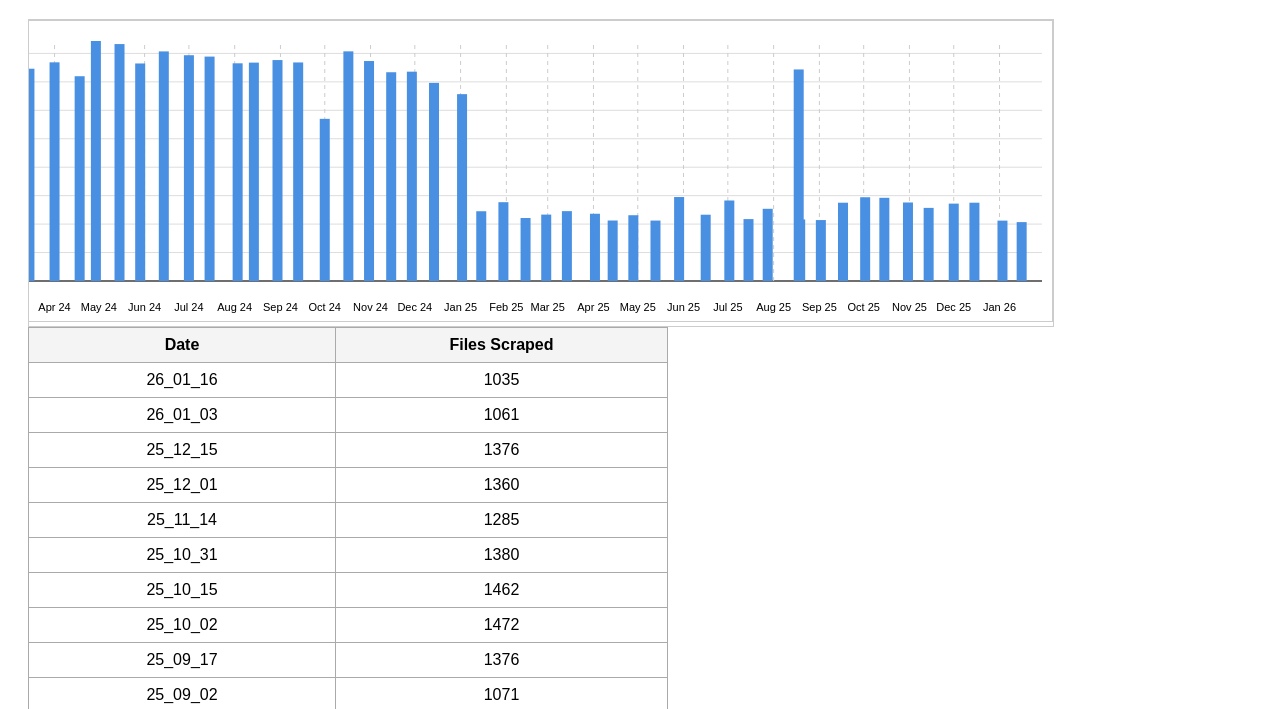
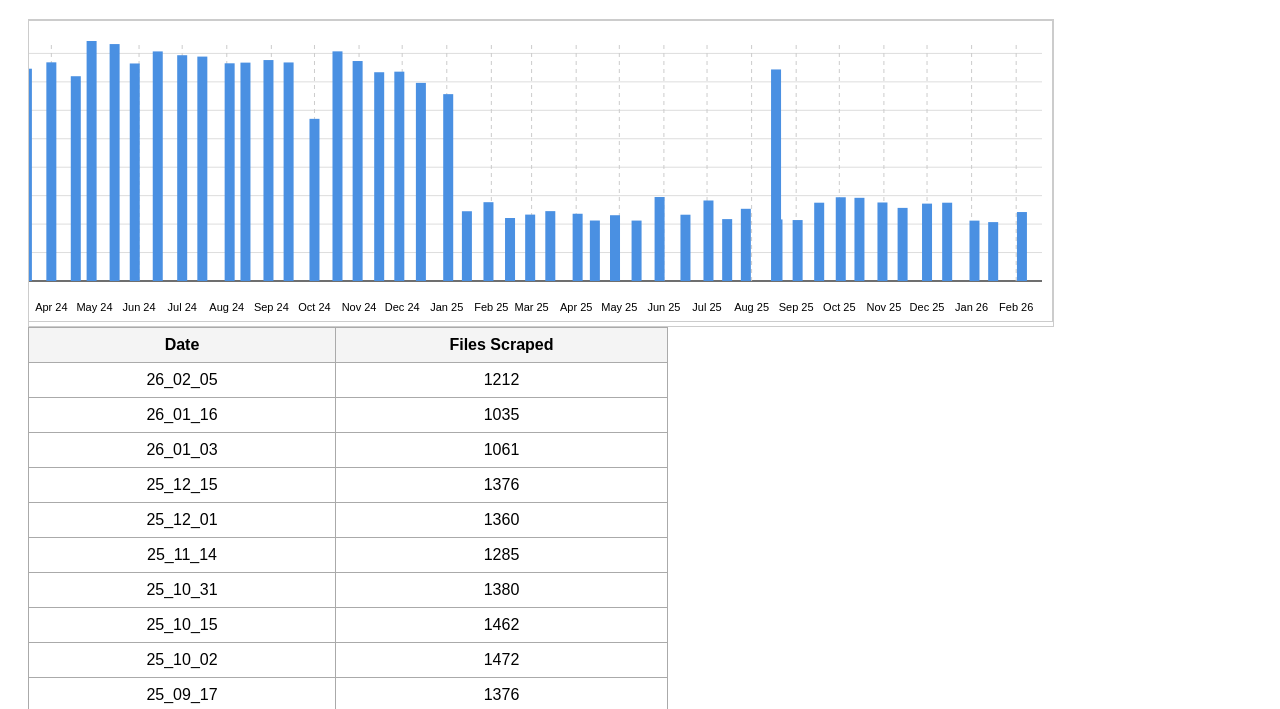
Before and after one commit to simiboy/pk_mbvk_scrape, a plain HTML site: page index.html in a window 1280 px wide. Shown: the part 89-798 px from the top of the page. Drawn offline with Linux system fonts and the light colour scheme.

Commit message:
deploy: simiboy/pk_mbvk_scrape_code@aced5c9b5de3db730e55a3e135eaa3b0480ce35b

```diff
--- a/index.html
+++ b/index.html
@@ -63,255 +63,262 @@
         <text x="70" y="36.403982930298724" font-size="10" text-anchor="end">4000</text>
 
 
-        <text x="68.18791946308725" y="290" font-size="11" text-anchor="middle">Jan 24</text>
-        <line x1="68.18791946308725" y1="260.0" x2="68.18791946308725" y2="20.0"
+        <text x="68.49673202614379" y="290" font-size="11" text-anchor="middle">Jan 24</text>
+        <line x1="68.49673202614379" y1="260.0" x2="68.49673202614379" y2="20.0"
               stroke="#ccc" stroke-width="1" stroke-dasharray="4 4" />
 
-        <text x="113.95973154362416" y="290" font-size="11" text-anchor="middle">Feb 24</text>
-        <line x1="113.95973154362416" y1="260.0" x2="113.95973154362416" y2="20.0"
+        <text x="113.07189542483661" y="290" font-size="11" text-anchor="middle">Feb 24</text>
+        <line x1="113.07189542483661" y1="260.0" x2="113.07189542483661" y2="20.0"
               stroke="#ccc" stroke-width="1" stroke-dasharray="4 4" />
 
-        <text x="156.77852348993287" y="290" font-size="11" text-anchor="middle">Mar 24</text>
-        <line x1="156.77852348993287" y1="260.0" x2="156.77852348993287" y2="20.0"
+        <text x="154.77124183006535" y="290" font-size="11" text-anchor="middle">Mar 24</text>
+        <line x1="154.77124183006535" y1="260.0" x2="154.77124183006535" y2="20.0"
               stroke="#ccc" stroke-width="1" stroke-dasharray="4 4" />
 
-        <text x="202.5503355704698" y="290" font-size="11" text-anchor="middle">Apr 24</text>
-        <line x1="202.5503355704698" y1="260.0" x2="202.5503355704698" y2="20.0"
+        <text x="199.34640522875816" y="290" font-size="11" text-anchor="middle">Apr 24</text>
+        <line x1="199.34640522875816" y1="260.0" x2="199.34640522875816" y2="20.0"
               stroke="#ccc" stroke-width="1" stroke-dasharray="4 4" />
 
-        <text x="246.8456375838926" y="290" font-size="11" text-anchor="middle">May 24</text>
-        <line x1="246.8456375838926" y1="260.0" x2="246.8456375838926" y2="20.0"
+        <text x="242.48366013071896" y="290" font-size="11" text-anchor="middle">May 24</text>
+        <line x1="242.48366013071896" y1="260.0" x2="242.48366013071896" y2="20.0"
               stroke="#ccc" stroke-width="1" stroke-dasharray="4 4" />
 
-        <text x="292.6174496644295" y="290" font-size="11" text-anchor="middle">Jun 24</text>
-        <line x1="292.6174496644295" y1="260.0" x2="292.6174496644295" y2="20.0"
+        <text x="287.05882352941177" y="290" font-size="11" text-anchor="middle">Jun 24</text>
+        <line x1="287.05882352941177" y1="260.0" x2="287.05882352941177" y2="20.0"
               stroke="#ccc" stroke-width="1" stroke-dasharray="4 4" />
 
-        <text x="336.9127516778523" y="290" font-size="11" text-anchor="middle">Jul 24</text>
-        <line x1="336.9127516778523" y1="260.0" x2="336.9127516778523" y2="20.0"
+        <text x="330.19607843137254" y="290" font-size="11" text-anchor="middle">Jul 24</text>
+        <line x1="330.19607843137254" y1="260.0" x2="330.19607843137254" y2="20.0"
               stroke="#ccc" stroke-width="1" stroke-dasharray="4 4" />
 
-        <text x="382.68456375838923" y="290" font-size="11" text-anchor="middle">Aug 24</text>
-        <line x1="382.68456375838923" y1="260.0" x2="382.68456375838923" y2="20.0"
+        <text x="374.7712418300654" y="290" font-size="11" text-anchor="middle">Aug 24</text>
+        <line x1="374.7712418300654" y1="260.0" x2="374.7712418300654" y2="20.0"
               stroke="#ccc" stroke-width="1" stroke-dasharray="4 4" />
 
-        <text x="428.4563758389262" y="290" font-size="11" text-anchor="middle">Sep 24</text>
-        <line x1="428.4563758389262" y1="260.0" x2="428.4563758389262" y2="20.0"
+        <text x="419.34640522875816" y="290" font-size="11" text-anchor="middle">Sep 24</text>
+        <line x1="419.34640522875816" y1="260.0" x2="419.34640522875816" y2="20.0"
               stroke="#ccc" stroke-width="1" stroke-dasharray="4 4" />
 
-        <text x="472.751677852349" y="290" font-size="11" text-anchor="middle">Oct 24</text>
-        <line x1="472.751677852349" y1="260.0" x2="472.751677852349" y2="20.0"
+        <text x="462.48366013071893" y="290" font-size="11" text-anchor="middle">Oct 24</text>
+        <line x1="462.48366013071893" y1="260.0" x2="462.48366013071893" y2="20.0"
               stroke="#ccc" stroke-width="1" stroke-dasharray="4 4" />
 
-        <text x="518.5234899328859" y="290" font-size="11" text-anchor="middle">Nov 24</text>
-        <line x1="518.5234899328859" y1="260.0" x2="518.5234899328859" y2="20.0"
+        <text x="507.05882352941177" y="290" font-size="11" text-anchor="middle">Nov 24</text>
+        <line x1="507.05882352941177" y1="260.0" x2="507.05882352941177" y2="20.0"
               stroke="#ccc" stroke-width="1" stroke-dasharray="4 4" />
 
-        <text x="562.8187919463087" y="290" font-size="11" text-anchor="middle">Dec 24</text>
-        <line x1="562.8187919463087" y1="260.0" x2="562.8187919463087" y2="20.0"
+        <text x="550.1960784313726" y="290" font-size="11" text-anchor="middle">Dec 24</text>
+        <line x1="550.1960784313726" y1="260.0" x2="550.1960784313726" y2="20.0"
               stroke="#ccc" stroke-width="1" stroke-dasharray="4 4" />
 
-        <text x="608.5906040268457" y="290" font-size="11" text-anchor="middle">Jan 25</text>
-        <line x1="608.5906040268457" y1="260.0" x2="608.5906040268457" y2="20.0"
+        <text x="594.7712418300654" y="290" font-size="11" text-anchor="middle">Jan 25</text>
+        <line x1="594.7712418300654" y1="260.0" x2="594.7712418300654" y2="20.0"
               stroke="#ccc" stroke-width="1" stroke-dasharray="4 4" />
 
-        <text x="654.3624161073826" y="290" font-size="11" text-anchor="middle">Feb 25</text>
-        <line x1="654.3624161073826" y1="260.0" x2="654.3624161073826" y2="20.0"
+        <text x="639.3464052287582" y="290" font-size="11" text-anchor="middle">Feb 25</text>
+        <line x1="639.3464052287582" y1="260.0" x2="639.3464052287582" y2="20.0"
               stroke="#ccc" stroke-width="1" stroke-dasharray="4 4" />
 
-        <text x="695.7046979865772" y="290" font-size="11" text-anchor="middle">Mar 25</text>
-        <line x1="695.7046979865772" y1="260.0" x2="695.7046979865772" y2="20.0"
+        <text x="679.6078431372548" y="290" font-size="11" text-anchor="middle">Mar 25</text>
+        <line x1="679.6078431372548" y1="260.0" x2="679.6078431372548" y2="20.0"
               stroke="#ccc" stroke-width="1" stroke-dasharray="4 4" />
 
-        <text x="741.4765100671141" y="290" font-size="11" text-anchor="middle">Apr 25</text>
-        <line x1="741.4765100671141" y1="260.0" x2="741.4765100671141" y2="20.0"
+        <text x="724.1830065359477" y="290" font-size="11" text-anchor="middle">Apr 25</text>
+        <line x1="724.1830065359477" y1="260.0" x2="724.1830065359477" y2="20.0"
               stroke="#ccc" stroke-width="1" stroke-dasharray="4 4" />
 
-        <text x="785.771812080537" y="290" font-size="11" text-anchor="middle">May 25</text>
-        <line x1="785.771812080537" y1="260.0" x2="785.771812080537" y2="20.0"
+        <text x="767.3202614379085" y="290" font-size="11" text-anchor="middle">May 25</text>
+        <line x1="767.3202614379085" y1="260.0" x2="767.3202614379085" y2="20.0"
               stroke="#ccc" stroke-width="1" stroke-dasharray="4 4" />
 
-        <text x="831.5436241610738" y="290" font-size="11" text-anchor="middle">Jun 25</text>
-        <line x1="831.5436241610738" y1="260.0" x2="831.5436241610738" y2="20.0"
+        <text x="811.8954248366013" y="290" font-size="11" text-anchor="middle">Jun 25</text>
+        <line x1="811.8954248366013" y1="260.0" x2="811.8954248366013" y2="20.0"
               stroke="#ccc" stroke-width="1" stroke-dasharray="4 4" />
 
-        <text x="875.8389261744966" y="290" font-size="11" text-anchor="middle">Jul 25</text>
-        <line x1="875.8389261744966" y1="260.0" x2="875.8389261744966" y2="20.0"
+        <text x="855.0326797385621" y="290" font-size="11" text-anchor="middle">Jul 25</text>
+        <line x1="855.0326797385621" y1="260.0" x2="855.0326797385621" y2="20.0"
               stroke="#ccc" stroke-width="1" stroke-dasharray="4 4" />
 
-        <text x="921.6107382550335" y="290" font-size="11" text-anchor="middle">Aug 25</text>
-        <line x1="921.6107382550335" y1="260.0" x2="921.6107382550335" y2="20.0"
+        <text x="899.6078431372549" y="290" font-size="11" text-anchor="middle">Aug 25</text>
+        <line x1="899.6078431372549" y1="260.0" x2="899.6078431372549" y2="20.0"
               stroke="#ccc" stroke-width="1" stroke-dasharray="4 4" />
 
-        <text x="967.3825503355705" y="290" font-size="11" text-anchor="middle">Sep 25</text>
-        <line x1="967.3825503355705" y1="260.0" x2="967.3825503355705" y2="20.0"
+        <text x="944.1830065359477" y="290" font-size="11" text-anchor="middle">Sep 25</text>
+        <line x1="944.1830065359477" y1="260.0" x2="944.1830065359477" y2="20.0"
               stroke="#ccc" stroke-width="1" stroke-dasharray="4 4" />
 
-        <text x="1011.6778523489933" y="290" font-size="11" text-anchor="middle">Oct 25</text>
-        <line x1="1011.6778523489933" y1="260.0" x2="1011.6778523489933" y2="20.0"
+        <text x="987.3202614379085" y="290" font-size="11" text-anchor="middle">Oct 25</text>
+        <line x1="987.3202614379085" y1="260.0" x2="987.3202614379085" y2="20.0"
               stroke="#ccc" stroke-width="1" stroke-dasharray="4 4" />
 
-        <text x="1057.4496644295302" y="290" font-size="11" text-anchor="middle">Nov 25</text>
-        <line x1="1057.4496644295302" y1="260.0" x2="1057.4496644295302" y2="20.0"
+        <text x="1031.8954248366013" y="290" font-size="11" text-anchor="middle">Nov 25</text>
+        <line x1="1031.8954248366013" y1="260.0" x2="1031.8954248366013" y2="20.0"
               stroke="#ccc" stroke-width="1" stroke-dasharray="4 4" />
 
-        <text x="1101.744966442953" y="290" font-size="11" text-anchor="middle">Dec 25</text>
-        <line x1="1101.744966442953" y1="260.0" x2="1101.744966442953" y2="20.0"
+        <text x="1075.0326797385621" y="290" font-size="11" text-anchor="middle">Dec 25</text>
+        <line x1="1075.0326797385621" y1="260.0" x2="1075.0326797385621" y2="20.0"
               stroke="#ccc" stroke-width="1" stroke-dasharray="4 4" />
 
-        <text x="1147.5167785234898" y="290" font-size="11" text-anchor="middle">Jan 26</text>
-        <line x1="1147.5167785234898" y1="260.0" x2="1147.5167785234898" y2="20.0"
+        <text x="1119.6078431372548" y="290" font-size="11" text-anchor="middle">Jan 26</text>
+        <line x1="1119.6078431372548" y1="260.0" x2="1119.6078431372548" y2="20.0"
+              stroke="#ccc" stroke-width="1" stroke-dasharray="4 4" />
+
+        <text x="1164.1830065359477" y="290" font-size="11" text-anchor="middle">Feb 26</text>
+        <line x1="1164.1830065359477" y1="260.0" x2="1164.1830065359477" y2="20.0"
               stroke="#ccc" stroke-width="1" stroke-dasharray="4 4" />
 
 
-        <rect x="85.33557046979865" y="73.99715504978664" width="10" height="186.00284495021336"
+        <rect x="85.06535947712419" y="73.99715504978664" width="10" height="186.00284495021336"
               fill="#4A90E2" />
 
-        <rect x="104.53020134228188" y="59.715504978662864" width="10" height="200.28449502133714"
+        <rect x="103.75816993464052" y="59.715504978662864" width="10" height="200.28449502133714"
               fill="#4A90E2" />
 
-        <rect x="129.63087248322148" y="55.90327169274536" width="10" height="204.09672830725464"
+        <rect x="128.20261437908496" y="55.90327169274536" width="10" height="204.09672830725464"
               fill="#4A90E2" />
 
-        <rect x="151.77852348993287" y="45.54765291607396" width="10" height="214.45234708392604"
+        <rect x="149.77124183006535" y="45.54765291607396" width="10" height="214.45234708392604"
               fill="#4A90E2" />
 
-        <rect x="172.4496644295302" y="47.70981507823612" width="10" height="212.29018492176388"
+        <rect x="169.90196078431373" y="47.70981507823612" width="10" height="212.29018492176388"
               fill="#4A90E2" />
 
-        <rect x="197.5503355704698" y="41.337126600284506" width="10" height="218.6628733997155"
+        <rect x="194.34640522875816" y="41.337126600284506" width="10" height="218.6628733997155"
               fill="#4A90E2" />
 
-        <rect x="222.6510067114094" y="55.220483641536276" width="10" height="204.77951635846372"
+        <rect x="218.79084967320262" y="55.220483641536276" width="10" height="204.77951635846372"
               fill="#4A90E2" />
 
-        <rect x="238.89261744966444" y="20.0" width="10" height="240.0"
+        <rect x="234.60784313725492" y="20.0" width="10" height="240.0"
               fill="#4A90E2" />
 
-        <rect x="262.51677852348996" y="23.072546230440963" width="10" height="236.92745376955904"
+        <rect x="257.6143790849673" y="23.072546230440963" width="10" height="236.92745376955904"
               fill="#4A90E2" />
 
-        <rect x="283.18791946308727" y="42.475106685632994" width="10" height="217.524893314367"
+        <rect x="277.7450980392157" y="42.475106685632994" width="10" height="217.524893314367"
               fill="#4A90E2" />
 
-        <rect x="306.81208053691273" y="30.412517780938856" width="10" height="229.58748221906114"
+        <rect x="300.7516339869281" y="30.412517780938856" width="10" height="229.58748221906114"
               fill="#4A90E2" />
 
-        <rect x="331.9127516778523" y="34.22475106685633" width="10" height="225.77524893314367"
+        <rect x="325.19607843137254" y="34.22475106685633" width="10" height="225.77524893314367"
               fill="#4A90E2" />
 
-        <rect x="352.5838926174497" y="35.59032716927453" width="10" height="224.40967283072547"
+        <rect x="345.3267973856209" y="35.59032716927453" width="10" height="224.40967283072547"
               fill="#4A90E2" />
 
-        <rect x="380.63758389261744" y="42.30440967283073" width="10" height="217.69559032716927"
+        <rect x="372.6470588235294" y="42.30440967283073" width="10" height="217.69559032716927"
               fill="#4A90E2" />
 
-        <rect x="396.8791946308725" y="41.621621621621614" width="10" height="218.3783783783784"
+        <rect x="388.4640522875817" y="41.621621621621614" width="10" height="218.3783783783784"
               fill="#4A90E2" />
 
-        <rect x="420.503355704698" y="39.06116642958747" width="10" height="220.93883357041253"
+        <rect x="411.47058823529414" y="39.06116642958747" width="10" height="220.93883357041253"
               fill="#4A90E2" />
 
-        <rect x="441.1744966442953" y="41.45092460881935" width="10" height="218.54907539118065"
+        <rect x="431.6013071895425" y="41.45092460881935" width="10" height="218.54907539118065"
               fill="#4A90E2" />
 
-        <rect x="467.751677852349" y="97.83783783783784" width="10" height="162.16216216216216"
+        <rect x="457.48366013071893" y="97.83783783783784" width="10" height="162.16216216216216"
               fill="#4A90E2" />
 
-        <rect x="491.37583892617454" y="30.355618776671406" width="10" height="229.6443812233286"
+        <rect x="480.4901960784314" y="30.355618776671406" width="10" height="229.6443812233286"
               fill="#4A90E2" />
 
-        <rect x="512.0469798657718" y="40.0284495021337" width="10" height="219.9715504978663"
+        <rect x="500.62091503267976" y="40.0284495021337" width="10" height="219.9715504978663"
               fill="#4A90E2" />
 
-        <rect x="534.1946308724832" y="51.23755334281651" width="10" height="208.7624466571835"
+        <rect x="522.1895424836601" y="51.23755334281651" width="10" height="208.7624466571835"
               fill="#4A90E2" />
 
-        <rect x="554.8657718120805" y="50.66856330014224" width="10" height="209.33143669985776"
+        <rect x="542.3202614379085" y="50.66856330014224" width="10" height="209.33143669985776"
               fill="#4A90E2" />
 
-        <rect x="577.0134228187919" y="61.877667140825054" width="10" height="198.12233285917495"
+        <rect x="563.8888888888889" y="61.877667140825054" width="10" height="198.12233285917495"
               fill="#4A90E2" />
 
-        <rect x="605.0671140939597" y="73.14366998577526" width="10" height="186.85633001422474"
+        <rect x="591.2091503267974" y="73.14366998577526" width="10" height="186.85633001422474"
               fill="#4A90E2" />
 
-        <rect x="624.261744966443" y="190.24182076813656" width="10" height="69.75817923186344"
+        <rect x="609.9019607843137" y="190.24182076813656" width="10" height="69.75817923186344"
               fill="#4A90E2" />
 
-        <rect x="646.4093959731543" y="181.19487908961594" width="10" height="78.80512091038406"
+        <rect x="631.4705882352941" y="181.19487908961594" width="10" height="78.80512091038406"
               fill="#4A90E2" />
 
-        <rect x="668.5570469798657" y="197.01280227596015" width="10" height="62.987197724039845"
+        <rect x="653.0392156862746" y="197.01280227596015" width="10" height="62.987197724039845"
               fill="#4A90E2" />
 
-        <rect x="689.228187919463" y="193.59886201991463" width="10" height="66.40113798008537"
+        <rect x="673.1699346405228" y="193.59886201991463" width="10" height="66.40113798008537"
               fill="#4A90E2" />
 
-        <rect x="709.8993288590605" y="190.12802275960172" width="10" height="69.87197724039828"
+        <rect x="693.3006535947712" y="190.12802275960172" width="10" height="69.87197724039828"
               fill="#4A90E2" />
 
-        <rect x="737.9530201342283" y="192.74537695590328" width="10" height="67.25462304409672"
+        <rect x="720.6209150326798" y="192.74537695590328" width="10" height="67.25462304409672"
               fill="#4A90E2" />
 
-        <rect x="755.6711409395973" y="199.51635846372687" width="10" height="60.483641536273126"
+        <rect x="737.875816993464" y="199.51635846372687" width="10" height="60.483641536273126"
               fill="#4A90E2" />
 
-        <rect x="776.3422818791946" y="194.22475106685633" width="10" height="65.77524893314367"
+        <rect x="758.0065359477125" y="194.22475106685633" width="10" height="65.77524893314367"
               fill="#4A90E2" />
 
-        <rect x="798.4899328859061" y="199.57325746799432" width="10" height="60.426742532005676"
+        <rect x="779.5751633986928" y="199.57325746799432" width="10" height="60.426742532005676"
               fill="#4A90E2" />
 
-        <rect x="822.1140939597316" y="176.0170697012802" width="10" height="83.9829302987198"
+        <rect x="802.5816993464052" y="176.0170697012802" width="10" height="83.9829302987198"
               fill="#4A90E2" />
 
-        <rect x="848.6912751677852" y="193.7126600284495" width="10" height="66.2873399715505"
+        <rect x="828.4640522875817" y="193.7126600284495" width="10" height="66.2873399715505"
               fill="#4A90E2" />
 
-        <rect x="872.3154362416107" y="179.48790896159318" width="10" height="80.51209103840682"
+        <rect x="851.4705882352941" y="179.48790896159318" width="10" height="80.51209103840682"
               fill="#4A90E2" />
 
-        <rect x="891.5100671140939" y="198.09388335704125" width="10" height="61.90611664295875"
+        <rect x="870.1633986928105" y="198.09388335704125" width="10" height="61.90611664295875"
               fill="#4A90E2" />
 
-        <rect x="910.7046979865771" y="187.79516358463727" width="10" height="72.20483641536273"
+        <rect x="888.8562091503269" y="187.79516358463727" width="10" height="72.20483641536273"
               fill="#4A90E2" />
 
-        <rect x="941.7114093959732" y="48.449502133712656" width="10" height="211.55049786628734"
+        <rect x="919.0522875816994" y="48.449502133712656" width="10" height="211.55049786628734"
               fill="#4A90E2" />
 
-        <rect x="943.1879194630873" y="198.4352773826458" width="10" height="61.56472261735419"
+        <rect x="920.4901960784314" y="198.4352773826458" width="10" height="61.56472261735419"
               fill="#4A90E2" />
 
-        <rect x="963.8590604026846" y="199.0611664295875" width="10" height="60.9388335704125"
+        <rect x="940.6209150326797" y="199.0611664295875" width="10" height="60.9388335704125"
               fill="#4A90E2" />
 
-        <rect x="986.006711409396" y="181.70697012802276" width="10" height="78.29302987197724"
+        <rect x="962.1895424836601" y="181.70697012802276" width="10" height="78.29302987197724"
               fill="#4A90E2" />
 
-        <rect x="1008.1543624161073" y="176.24466571834995" width="10" height="83.75533428165005"
+        <rect x="983.7581699346405" y="176.24466571834995" width="10" height="83.75533428165005"
               fill="#4A90E2" />
 
-        <rect x="1027.3489932885905" y="176.81365576102417" width="10" height="83.18634423897583"
+        <rect x="1002.4509803921569" y="176.81365576102417" width="10" height="83.18634423897583"
               fill="#4A90E2" />
 
-        <rect x="1050.9731543624162" y="181.47937411095307" width="10" height="78.52062588904693"
+        <rect x="1025.4575163398695" y="181.47937411095307" width="10" height="78.52062588904693"
               fill="#4A90E2" />
 
-        <rect x="1071.6442953020135" y="186.88477951635846" width="10" height="73.11522048364154"
+        <rect x="1045.5882352941176" y="186.88477951635846" width="10" height="73.11522048364154"
               fill="#4A90E2" />
 
-        <rect x="1096.744966442953" y="182.61735419630156" width="10" height="77.38264580369844"
+        <rect x="1070.0326797385621" y="182.61735419630156" width="10" height="77.38264580369844"
               fill="#4A90E2" />
 
-        <rect x="1117.4161073825503" y="181.70697012802276" width="10" height="78.29302987197724"
+        <rect x="1090.1633986928105" y="181.70697012802276" width="10" height="78.29302987197724"
               fill="#4A90E2" />
 
-        <rect x="1145.4697986577182" y="199.63015647226172" width="10" height="60.36984352773828"
+        <rect x="1117.4836601307188" y="199.63015647226172" width="10" height="60.36984352773828"
               fill="#4A90E2" />
 
-        <rect x="1164.6644295302012" y="201.1095305832148" width="10" height="58.89046941678521"
+        <rect x="1136.1764705882354" y="201.1095305832148" width="10" height="58.89046941678521"
+              fill="#4A90E2" />
+
+        <rect x="1164.934640522876" y="191.03840682788052" width="10" height="68.96159317211948"
               fill="#4A90E2" />
 
 
@@ -336,7 +343,8 @@
     </tr>
     </thead>
     <tbody>
-    <tr><td>26_01_16</td><td>1035</td></tr>
+    <tr><td>26_02_05</td><td>1212</td></tr>
+<tr><td>26_01_16</td><td>1035</td></tr>
 <tr><td>26_01_03</td><td>1061</td></tr>
 <tr><td>25_12_15</td><td>1376</td></tr>
 <tr><td>25_12_01</td><td>1360</td></tr>
```
